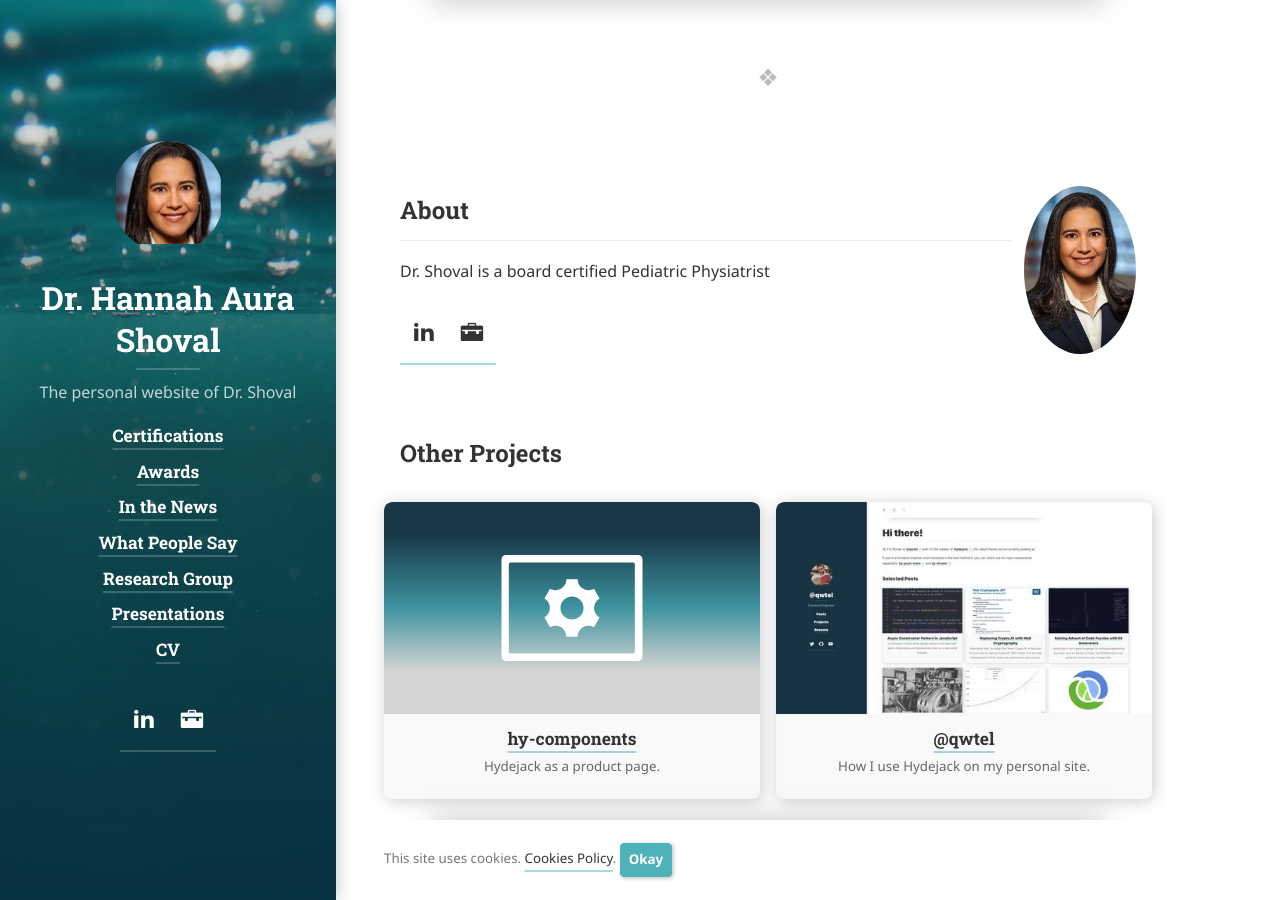
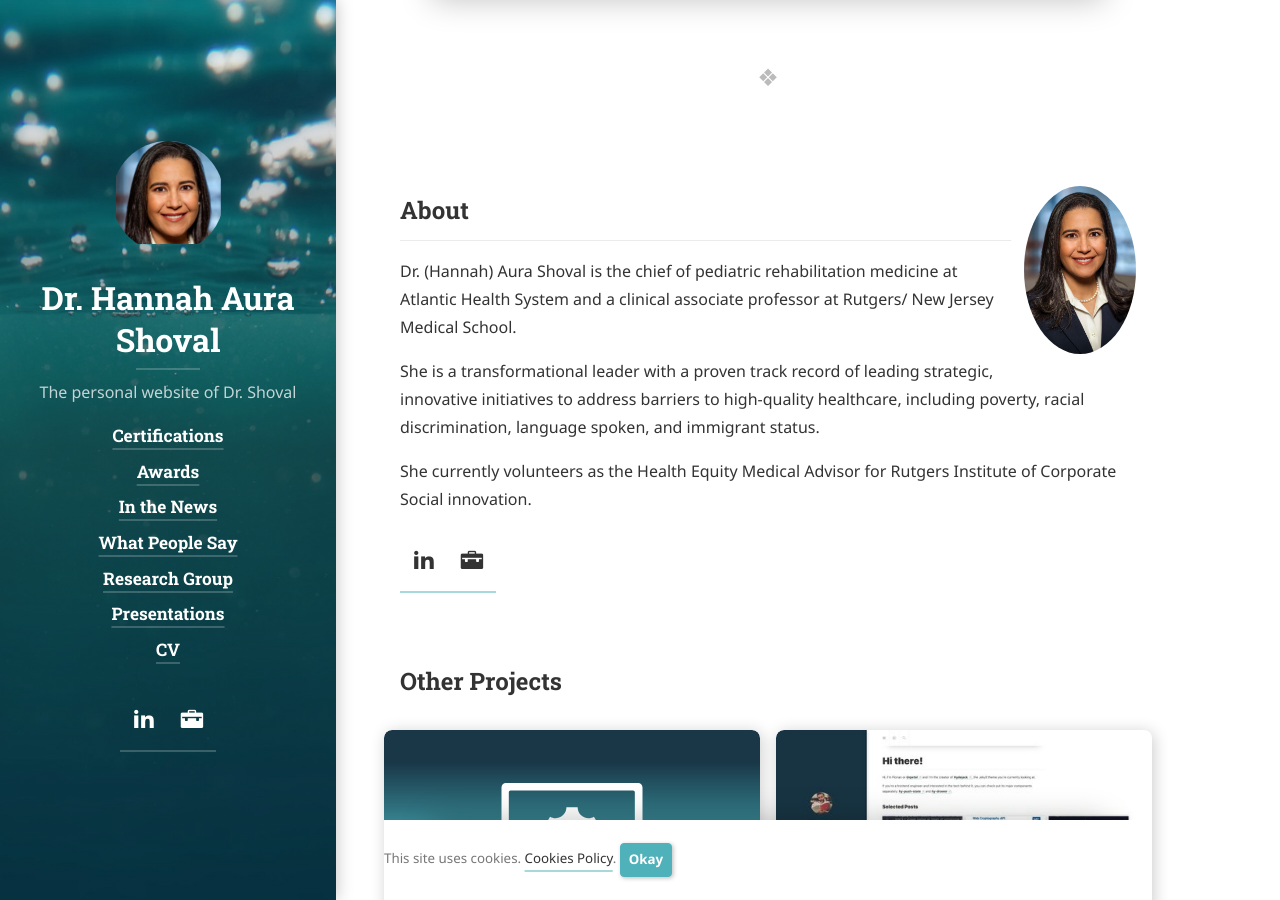
Before and after one commit to physiatry/physiatry.github.io, a Jekyll site: the page built from _projects/hydejack-site.md, in a window 1280 px wide and 900 px high, scrolled down 760 px. Built offline with Jekyll 4.4.1, drawn with Linux system fonts in a browser that asks for light colours; cached includes are drawn as plain includes; nearby versions of some CDN libraries; some web fonts are replaced; library files that are not in the unit come from our copies.

Commit message:
Update the bio and about
Signed-off-by: Avi Shinnar <shinnar@us.ibm.com>

```diff
--- a/_data/authors.yml
+++ b/_data/authors.yml
@@ -8,7 +8,11 @@
   # Used at the bottom of each page and at the top of the `about` layout
   # Markdown enabled, can use multiple paragraphs (enabled by `|`)
   about:             |
-    Dr. Shoval is a board certified Pediatric Physiatrist
+    Dr. (Hannah) Aura Shoval is the chief of pediatric rehabilitation medicine at Atlantic Health System and a clinical associate professor at Rutgers/ New Jersey Medical School.
+
+    She is a transformational leader with a proven track record of leading strategic, innovative initiatives to address barriers to high-quality healthcare, including poverty, racial discrimination, language spoken, and immigrant status.
+
+    She currently volunteers as the Health Equity Medical Advisor for Rutgers Institute of Corporate Social innovation.
 
   # This photo will be used in the about section
   picture:
```
Also changed, not shown: index.md (+8 -4 lines).
